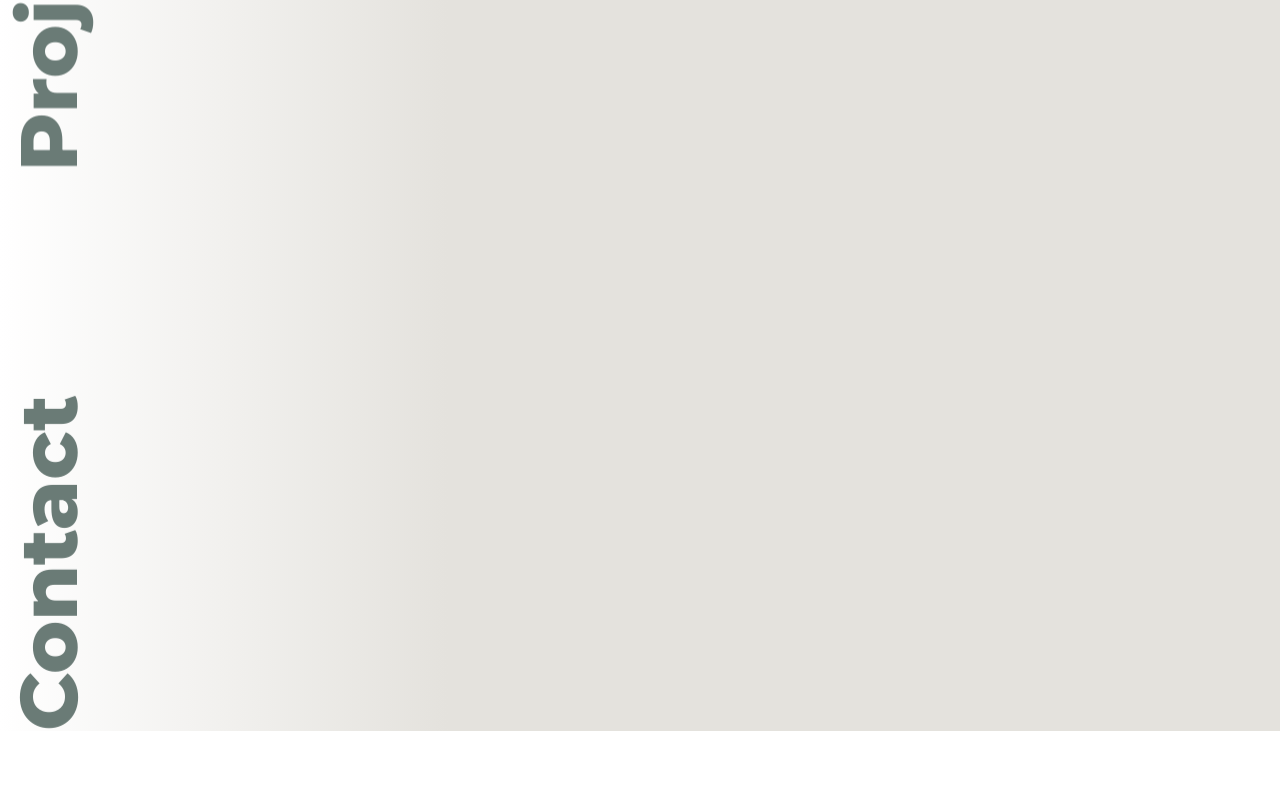
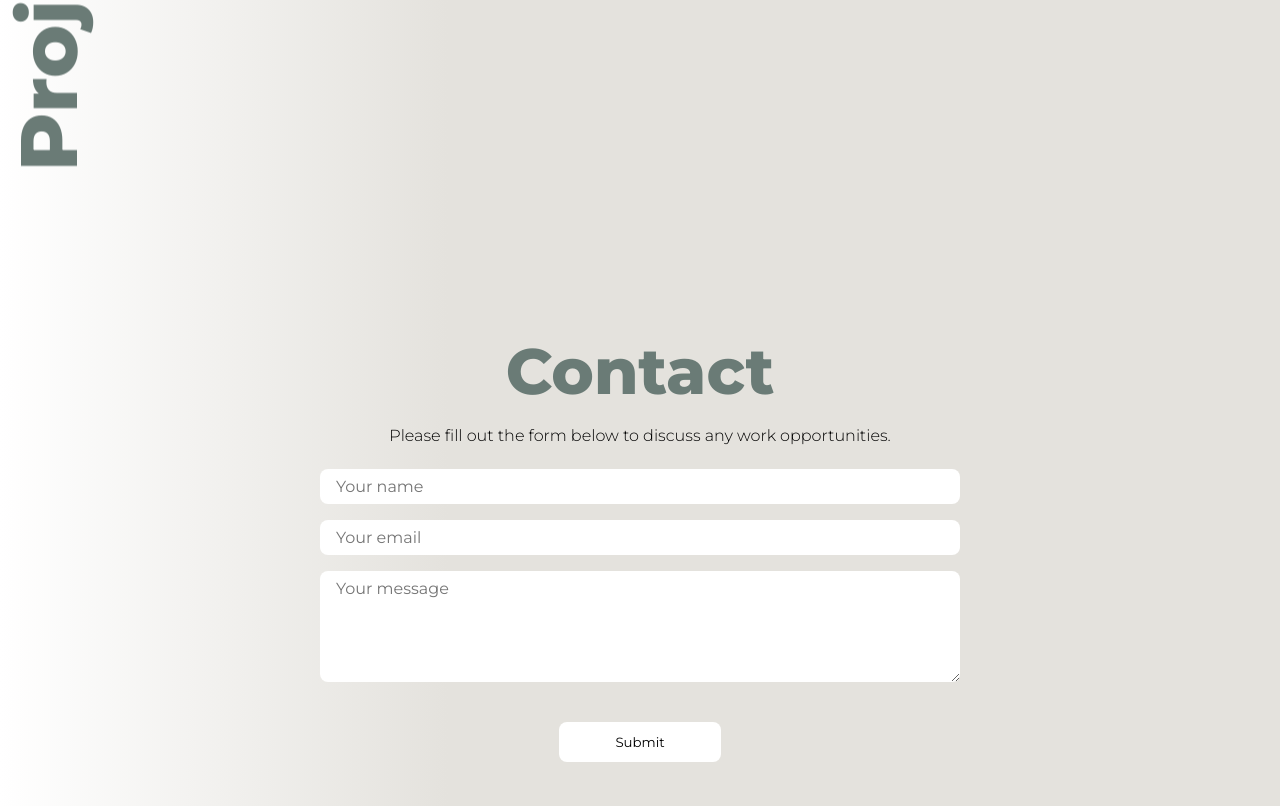
Before and after one commit to mgrajez/portfolio-website, a React (Vite) app: page / in a window 1280 px wide. Shown: the part 1991-2797 px from the top of the page. Before the commit the page ends 2722 px from the top, so only its background shows below. Built offline with nearby package versions, Linux system fonts and the light colour scheme; the HTML template or start-up script is replaced by a standard one.

Commit message:
Implementing contact form

```diff
--- a/src/components/Contact/Contact.css
+++ b/src/components/Contact/Contact.css
@@ -1,4 +1,4 @@
-.contact-title {
+/* .contact-title {
   color: #6a7b76;
   font-size: 5rem;
   font-weight: 800;
@@ -6,4 +6,63 @@
   transform: rotate(-180deg);
   bottom: 0;
   margin-top: 12rem;
+} */
+
+.contactPage {
+  min-height: calc(100vh - 4rem);
+  width: 100vw;
+  max-width: 60rem;
+  margin: 0 auto;
+  text-align: center;
+  display: flex;
+  flex-direction: column;
+  align-items: center;
+  justify-content: center;
 }
+
+.contactPageTitle {
+  font-size: 4rem;
+  margin-bottom: 1rem;
+  color: #6a7b76;
+  font-weight: 800;
+}
+
+.contactDesc {
+  padding: 1rem;
+  font-size: medium;
+  font-weight: 300;
+}
+
+.contactForm {
+  margin: 1rem;
+  display: flex;
+  flex-direction: column;
+  align-items: center;
+  justify-content: center;
+  width: 90vw;
+  max-width: 60rem;
+}
+
+.name,
+.email,
+.msg {
+  font-size: medium;
+  width: 100%;
+  max-width: 40rem;
+  margin: 0.5rem;
+  padding: 0.5rem 1rem;
+  color: black;
+  border: none;
+  border-radius: 0.5rem;
+  background: white;
+  font-family: Montserrat, sans-serif;
+}
+
+.submitBtn {
+  background-color: white;
+  border: none;
+  padding: 0.75rem 3.5rem;
+  margin: 2rem;
+  border-radius: 0.5rem;
+  font-family: Montserrat, sans-serif;
+}
--- a/src/components/Contact/Contact.jsx
+++ b/src/components/Contact/Contact.jsx
@@ -1,9 +1,30 @@
 import "./Contact.css";
+import { useState } from "react";
 
 function Contact() {
   return (
     <>
-      <h1 className="contact-title">Contact</h1>
+      <section className="contactPage">
+        <div id="contact">
+          <h1 className="contactPageTitle">Contact</h1>
+          <span className="contactDesc">
+            Please fill out the form below to discuss any work opportunities.
+          </span>
+          <form action="" className="contactForm">
+            <input type="text" className="name" placeholder="Your name" />
+            <input type="text" className="email" placeholder="Your email" />
+            <textarea
+              className="msg"
+              name="message"
+              rows="5"
+              placeholder="Your message"
+            ></textarea>
+            <button type="submit" value="Send" className="submitBtn">
+              Submit
+            </button>
+          </form>
+        </div>
+      </section>
     </>
   );
 }
```
